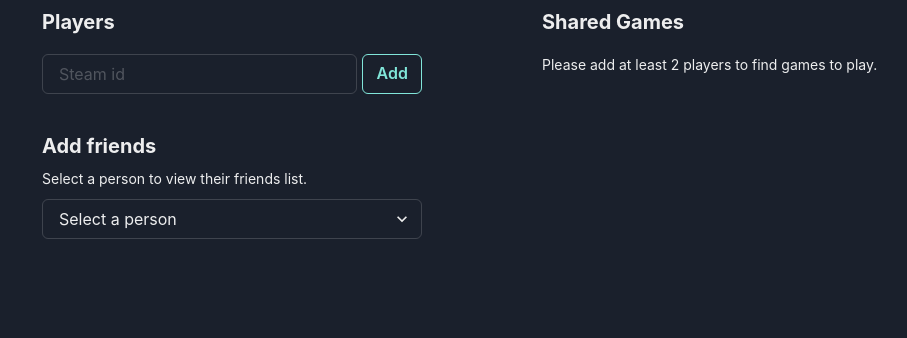
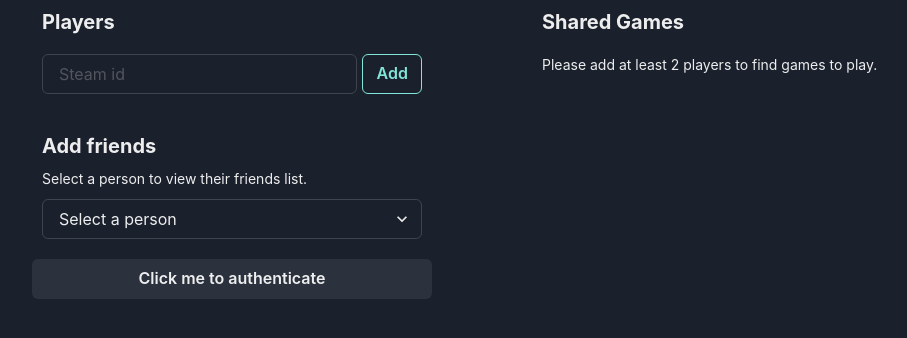
Before and after one commit to ughffs/whatcanweplay, a React (Create React App) app: page / in a window 1280 px wide. Shown: the top 338 px of the page, without its empty margins (158-1065 px from the left). Built offline with nearby package versions, Linux system fonts and the light colour scheme.

Commit message:
Authentication added. Excluded firebaseConfig file for now as it has credentials in.

```diff
--- a/package.json
+++ b/package.json
@@ -14,11 +14,14 @@
     "@types/node": "^18.11.9",
     "@types/react": "^18.0.24",
     "@types/react-dom": "^18.0.8",
+    "@types/react-router-dom": "^5.3.3",
     "axios": "^1.1.3",
+    "firebase": "^9.13.0",
     "framer-motion": "^7",
     "react": "^18.2.0",
     "react-dom": "^18.2.0",
     "react-icons": "^4.6.0",
+    "react-router-dom": "^6.4.3",
     "react-scripts": "5.0.1",
     "typescript": "^4.8.4",
     "web-vitals": "^3.0.4"
--- a/src/App.tsx
+++ b/src/App.tsx
@@ -1,11 +1,13 @@
 import { useEffect, useState } from 'react';
 import './App.css';
-import { Box, Flex } from '@chakra-ui/react';
+import { Box, Button, Flex } from '@chakra-ui/react';
 import PersonDisplay from './Components/PersonDisplay';
 import { Game, GetSharedGamesRequest, Person } from './Types/app.type';
 import GamesDisplay from './Components/GamesDisplay';
 import FriendsDisplay from './Components/FriendsDisplay';
 import steamService from './services/steamService';
+import { GoogleAuthProvider, signInWithPopup } from 'firebase/auth';
+import { getAuth } from 'firebase/auth';
 
 function App() {
   const [people, setPeople] = useState<Person[]>([]);
@@ -36,6 +38,32 @@ function App() {
     };
     updateSharedGames();
   }, [people]);
+
+  const provider = new GoogleAuthProvider();
+  const auth = getAuth();
+
+  // Auth (this definitely needs to be pulled out)
+  function signInWithGoogle() {
+    signInWithPopup(auth, provider)
+      .then((result) => {
+        // This gives you a Google Access Token.
+        // You can use it to access the Google Api.
+        const credential = GoogleAuthProvider.credentialFromResult(result);
+        const token = credential?.accessToken;
+
+        // The signed in user info
+        const user = result.user;
+        console.log(user);
+      })
+      .catch((error) => {
+        // Handle errors here
+        const errorCode = error.code;
+        const errorMessage = error.message;
+
+        // The email of the users account used
+        const email = error.customData.Email;
+      })
+  };
 
   // Potentially pull some of these out into hooks
   const doesPlayerAlreadyExistsInCollection = (steamId: string) : boolean => {
@@ -117,6 +145,7 @@ function App() {
               onSelectFriend={ addFriendToPlayerList }
               people={ people }
             />
+            <Button onClick={signInWithGoogle}>Click me to authenticate</Button>
           </Flex>
         </Flex>
         <Flex justifyContent='left'>
--- a/src/index.tsx
+++ b/src/index.tsx
@@ -5,6 +5,7 @@ import App from './App';
 import reportWebVitals from './reportWebVitals';
 import { ChakraProvider } from '@chakra-ui/react';
 import theme from './theme';
+import './config/firebaseConfig';
 
 ReactDOM.render(
   <React.StrictMode>
```
Also changed, not shown: 1 other file (tests, documents, lock files or other folders).
